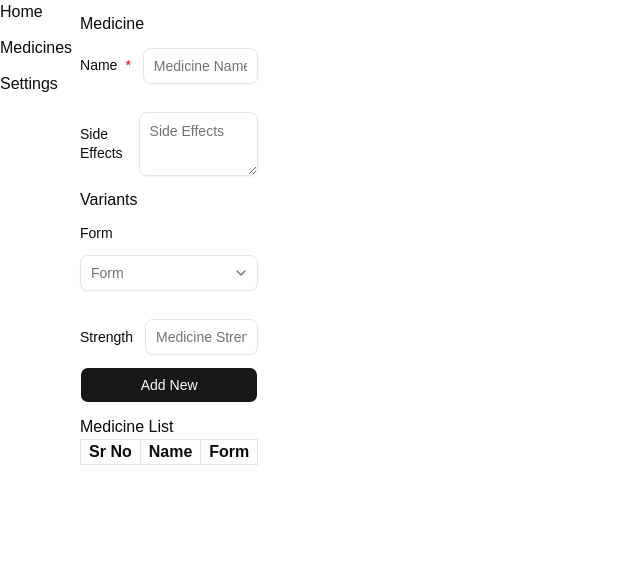
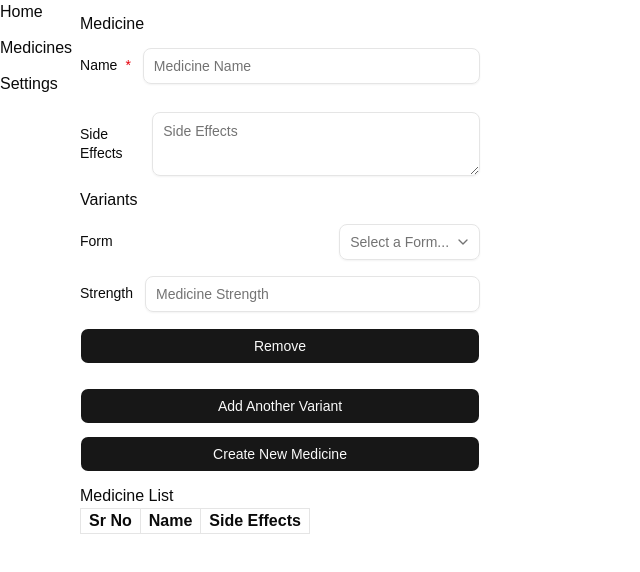
Before and after one commit to yogeshdatir/care-coin, a React (Vite) app: page /medicines in a window 1280 px wide. Shown: the top 572 px of the page, without its empty margins (0-640 px from the left). Built offline with nearby package versions, Linux system fonts and the light colour scheme.

Commit message:
Refactor MedicinesPage component to utilize react-hook-form for form handling; add support for dynamic medicine variants

```diff
--- a/src/features/health/medicines/components/MedicinesPage.tsx
+++ b/src/features/health/medicines/components/MedicinesPage.tsx
@@ -20,44 +20,59 @@ import {
   MEDICINE_FORMS,
   type Medicine,
   type MedicineFormItem,
-  type MedicineVariant,
 } from '@/shared/types';
-import { useState, type ChangeEvent, type SubmitEvent } from 'react';
+import { useState } from 'react';
+import {
+  Controller,
+  useFieldArray,
+  useForm,
+  type SubmitHandler,
+} from 'react-hook-form';
+
+type Inputs = Partial<Medicine>;
+
+const INITIAL_VARIANT = {
+  form: '',
+  strength: '',
+};
 
 const INITIAL_MEDICINE = {
-  id: Date.now().toString(),
   name: '',
   sideEffects: '',
+  variants: [
+    {
+      ...INITIAL_VARIANT,
+    },
+  ],
 };
 
 const MedicinesPage = () => {
-  const [medicines, setMedicines] = useState<Medicine[]>([]);
-  const [newMedicine, setNewMedicine] = useState<Medicine>(INITIAL_MEDICINE);
-  const [newMedVars, setNewMedVars] = useState<MedicineVariant[]>([]);
+  const [medicines, setMedicines] = useState<any>([]);
 
-  const handleNewMedicineInput = (
-    e: ChangeEvent<HTMLInputElement | HTMLTextAreaElement>,
-  ) => {
-    setNewMedicine((prev) => ({
-      ...prev,
-      [e.target.name]: e.target.value,
-    }));
+  const { register, handleSubmit, control, reset } = useForm({
+    defaultValues: INITIAL_MEDICINE,
+  });
+
+  const { fields, append, remove } = useFieldArray({
+    control,
+    name: 'variants',
+  });
+
+  const handleAddNewMedicine: SubmitHandler<Inputs> = (data) => {
+    console.log(data);
+    setMedicines((prev) => [...prev, data]);
+    reset(INITIAL_MEDICINE);
   };
 
-  const handleAddNewMedicine = (e: SubmitEvent) => {
-    e.preventDefault();
-
-    setMedicines((prev) => [...prev, newMedicine]);
-    setNewMedicine(INITIAL_MEDICINE);
+  const handleAddVariant = () => {
+    append(INITIAL_VARIANT);
   };
-
-  const handleFormSelect = (value) => {};
 
   return (
     <div>
       <form
-        onSubmit={handleAddNewMedicine}
-        className="flex flex-col gap-3 py-3"
+        onSubmit={handleSubmit(handleAddNewMedicine)}
+        className="flex flex-col gap-3 py-3 min-w-[400px]"
       >
         <FieldSet>
           <FieldLegend>Medicine</FieldLegend>
@@ -70,10 +85,7 @@ const MedicinesPage = () => {
                 id="input-name"
                 type="text"
                 placeholder="Medicine Name"
-                name="name"
-                value={newMedicine.name}
-                onChange={handleNewMedicineInput}
-                required
+                {...register('name', { required: true })}
               />
             </Field>
             <Field orientation="horizontal">
@@ -81,9 +93,7 @@ const MedicinesPage = () => {
               <Textarea
                 id="input-side-effects"
                 placeholder="Side Effects"
-                name="sideEffects"
-                value={newMedicine.sideEffects}
-                onChange={handleNewMedicineInput}
+                {...register('sideEffects')}
               />
             </Field>
           </FieldGroup>
@@ -91,11 +101,26 @@ const MedicinesPage = () => {
         <FieldSet>
           <FieldLegend>Variants</FieldLegend>
           <FieldGroup>
-            <Field>
-              <FieldLabel>Form</FieldLabel>
-              <Select onValueChange={handleFormSelect}>
-                <SelectTrigger>
-                  <SelectValue placeholder="Form" />
+            {fields.map((item, index) => {
+              return (
+                <FieldGroup key={item.id}>
+                  <Controller
+                    name={`variants.${index}.form` as const}
+                    control={control}
+                    render={({ field, fieldState }) => {
+                      return (
+                        <Field orientation="horizontal">
+                          <FieldLabel htmlFor="select-form">Form</FieldLabel>
+                          <Select
+                            name={field.name}
+                            value={field.value ?? ''}
+                            onValueChange={field.onChange}
+                          >
+                            <SelectTrigger
+                              id="select-form"
+                              aria-invalid={fieldState.invalid}
+                            >
+                              <SelectValue placeholder="Select a Form..." />
                             </SelectTrigger>
                             <SelectContent position="popper">
                               <SelectGroup>
@@ -112,20 +137,29 @@ const MedicinesPage = () => {
                             </SelectContent>
                           </Select>
                         </Field>
+                      );
+                    }}
+                  />
                   <Field orientation="horizontal">
                     <FieldLabel htmlFor="input-strength">Strength</FieldLabel>
                     <Input
                       id="input-strength"
-                type="text"
                       placeholder="Medicine Strength"
-                name="strength"
-                // value={newMedicine.name}
-                // onChange={handleNewMedicineInput}
+                      {...register(`variants.${index}.strength`)}
                     />
                   </Field>
+                  <Button type="button" onClick={() => remove(index)}>
+                    Remove
+                  </Button>
                 </FieldGroup>
+              );
+            })}
+          </FieldGroup>
+          <Button type="button" onClick={handleAddVariant}>
+            Add Another Variant
+          </Button>
         </FieldSet>
-        <Button type="submit">Add New</Button>
+        <Button type="submit">Create New Medicine</Button>
       </form>
       <h1>Medicine List</h1>
       <table className="border">
@@ -133,13 +167,13 @@ const MedicinesPage = () => {
           <tr>
             <th className="px-2 border">Sr No</th>
             <th className="px-2 border">Name</th>
-            <th className="px-2 border">Form</th>
+            <th className="px-2 border">Side Effects</th>
           </tr>
         </thead>
         <tbody>
           {medicines.map(({ id, name, sideEffects }, index) => {
             return (
-              <tr key={id}>
+              <tr key={name}>
                 <td className="px-2 border">{index + 1}</td>
                 <td className="px-2 border">{name}</td>
                 <td className="px-2 border">{sideEffects}</td>
--- a/src/shared/types/health.ts
+++ b/src/shared/types/health.ts
@@ -37,3 +37,7 @@ export interface MedicineVariant {
   form?: MedicineForm;
   strength?: string;
 }
+
+export type MedicineRequestPayload = Omit<MedicineVariant, 'id'> & {
+  variants: Omit<Medicine, 'id'>[];
+};
```
Lines whose indentation alone changed are shown as unchanged.
